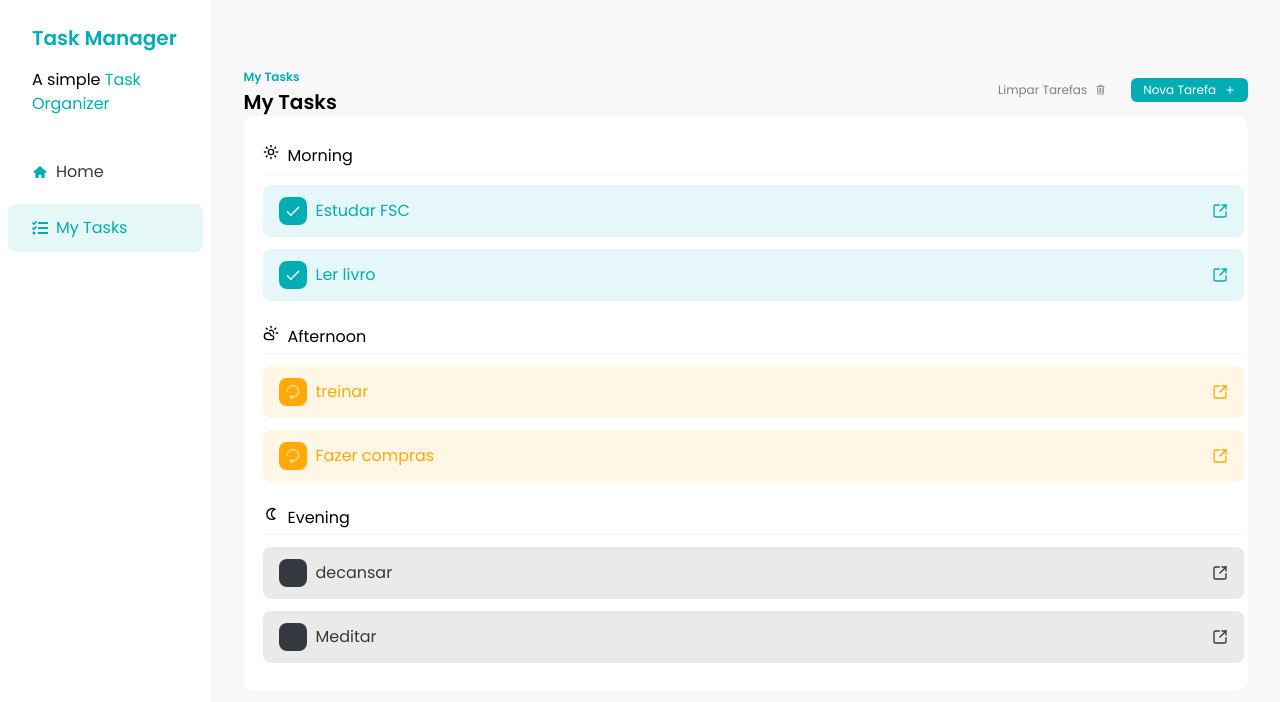
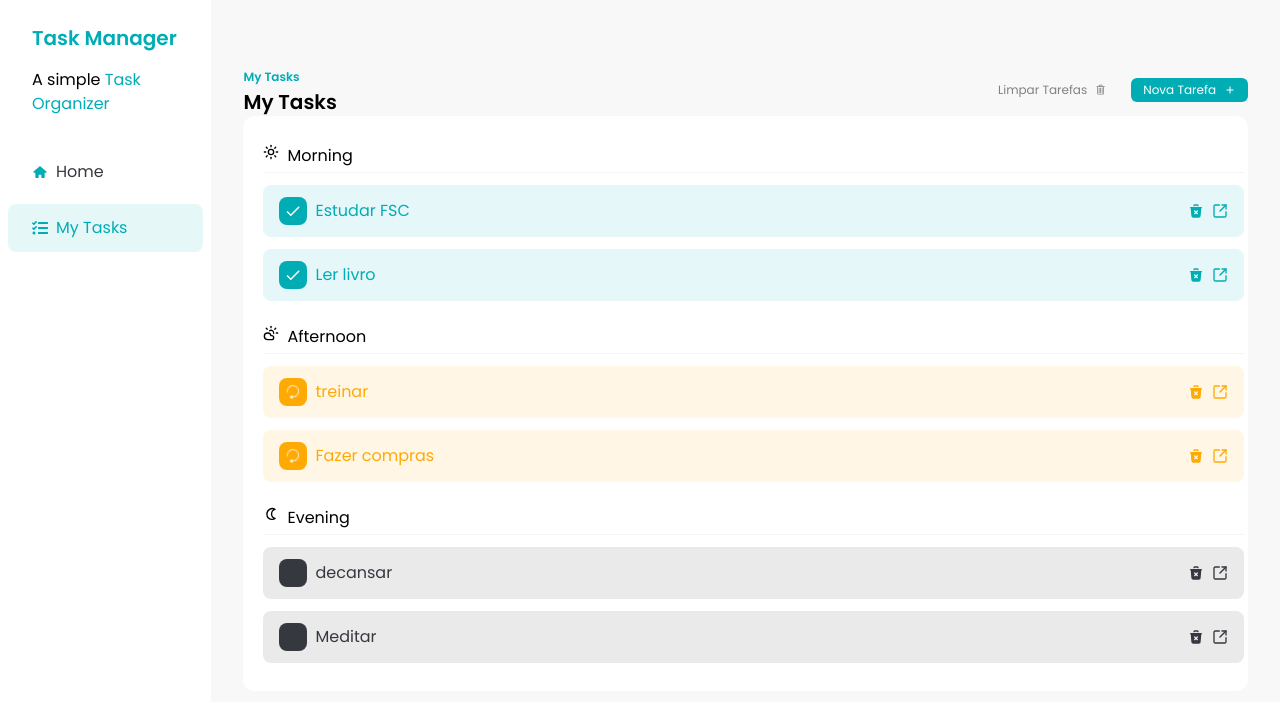
Before and after one commit to andressa-leite/fsc-task-manager, a React (Vite) app: page / in a window 1280 px wide. Shown: the top 702 px of the page. Built offline with nearby package versions, Linux system fonts and the light colour scheme.

Commit message:
feat: ensure a task can be delete

```diff
--- a/src/components/TaskItem.jsx
+++ b/src/components/TaskItem.jsx
@@ -2,8 +2,10 @@ import PropTypes from 'prop-types';
 import { CiRedo } from 'react-icons/ci';
 import { LuSquareArrowOutUpRight } from 'react-icons/lu';
 import { MdOutlineDone } from 'react-icons/md';
+import { Button } from './Button';
+import { TbTrashXFilled } from 'react-icons/tb';
 
-const TaskItem = ({ task, handleTaskCheckboxClick }) => {
+const TaskItem = ({ task, handleTaskCheckboxClick, hadleDeleteClick }) => {
   const getStatusClasses = () => {
     if (task.status === 'done') {
       return 'bg-[#00ADB5] text-[#00ADB5]';
@@ -18,7 +20,7 @@ const TaskItem = ({ task, handleTaskCheckboxClick }) => {
 
   return (
     <div
-      className={`transition flex items-center justify-between gap-2 rounded-lg bg-opacity-10 px-4 py-3 ${getStatusClasses()}`}
+      className={`flex items-center justify-between gap-2 rounded-lg bg-opacity-10 px-4 py-3 transition ${getStatusClasses()}`}
     >
       <div className="flex items-center gap-2">
         <label
@@ -42,9 +44,14 @@ const TaskItem = ({ task, handleTaskCheckboxClick }) => {
         </label>
         {task.title}
       </div>
-      <a href="#" className="transition hover:opacity-75">
-        <LuSquareArrowOutUpRight />
-      </a>
+      <div className='flex items-center gap-2'>
+        <button className="transition hover:opacity-75" onClick={() => hadleDeleteClick(task.id)}>
+          <TbTrashXFilled />
+        </button>
+        <a href="#" className="transition hover:opacity-75">
+          <LuSquareArrowOutUpRight />
+        </a>
+      </div>
     </div>
   );
 };
@@ -55,6 +62,7 @@ TaskItem.propTypes = {
     status: PropTypes.string.isRequired,
   }).isRequired,
   handleTaskCheckboxClick: PropTypes.func.isRequired,
+  hadleDeleteClick: PropTypes.func.isRequired,
 };
 
 export default TaskItem;
--- a/src/components/Tasks.jsx
+++ b/src/components/Tasks.jsx
@@ -13,6 +13,10 @@ function Tasks() {
   const morningTasks = tasks.filter((task) => task.time === 'morning');
   const afternoonTasks = tasks.filter((task) => task.time === 'afternoon');
   const eveningTasks = tasks.filter((task) => task.time === 'evening');
+  const hadleDeleteClick = (taskID) => {
+    const newTasks = tasks.filter((task) => task.id !== taskID);
+    setTasks(newTasks);
+  };
   const handleTaskCheckboxClick = (taskId) => {
     const newTasks = tasks.map((task) => {
       if (task.id !== taskId) {
@@ -27,13 +31,13 @@ function Tasks() {
       if (task.status === 'done') {
         return { ...task, status: 'not_started' };
       }
-      return task
+      return task;
     });
     setTasks(newTasks);
   };
 
   return (
-    <div className="w-full px-8 y-6 py-16">
+    <div className="y-6 w-full px-8 py-16">
       <div className="flex w-full justify-between">
         <div>
           <span className="text-xs font-semibold text-[#00ADB5]">My Tasks</span>
@@ -60,19 +64,30 @@ function Tasks() {
               key={task.id}
               task={task}
               handleTaskCheckboxClick={handleTaskCheckboxClick}
+              hadleDeleteClick={hadleDeleteClick}
             />
           ))}
         </div>
         <div className="my-6 space-y-3">
           <TasksSeparator title="Afternoon" icon={<LuCloudSun />} />
           {afternoonTasks.map((task) => (
-            <TaskItem key={task.id} task={task} handleTaskCheckboxClick={handleTaskCheckboxClick} />
+            <TaskItem
+              key={task.id}
+              task={task}
+              handleTaskCheckboxClick={handleTaskCheckboxClick}
+              hadleDeleteClick={hadleDeleteClick}
+            />
           ))}
         </div>
         <div className="my-6 space-y-3">
           <TasksSeparator title="Evening" icon={<GrMoon />} />
           {eveningTasks.map((task) => (
-            <TaskItem key={task.id} task={task} handleTaskCheckboxClick={handleTaskCheckboxClick}/>
+            <TaskItem
+              key={task.id}
+              task={task}
+              handleTaskCheckboxClick={handleTaskCheckboxClick}
+              hadleDeleteClick={hadleDeleteClick}
+            />
           ))}
         </div>
       </div>
```
